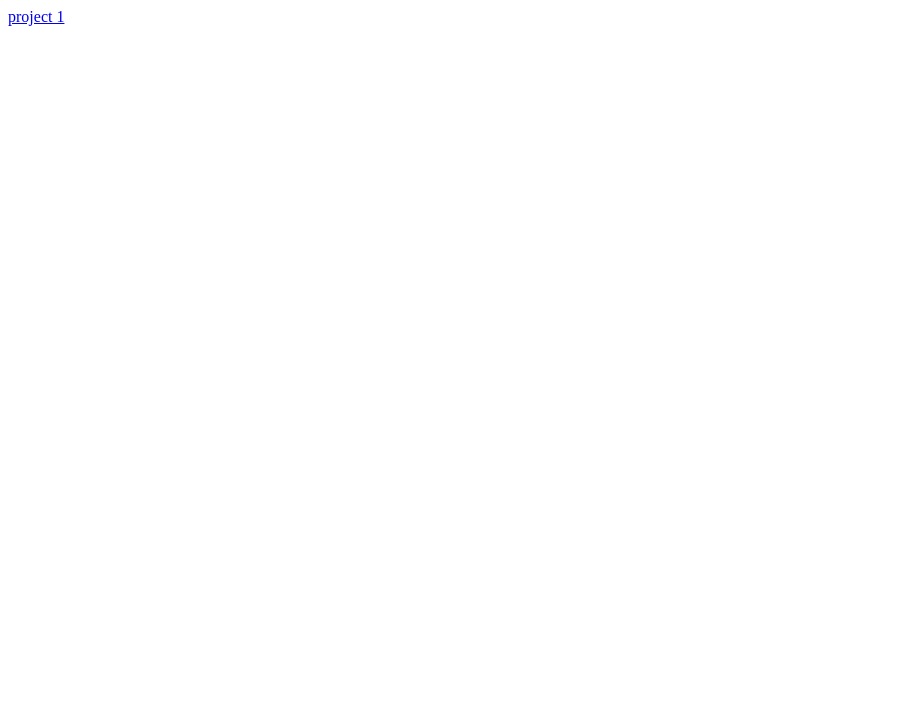
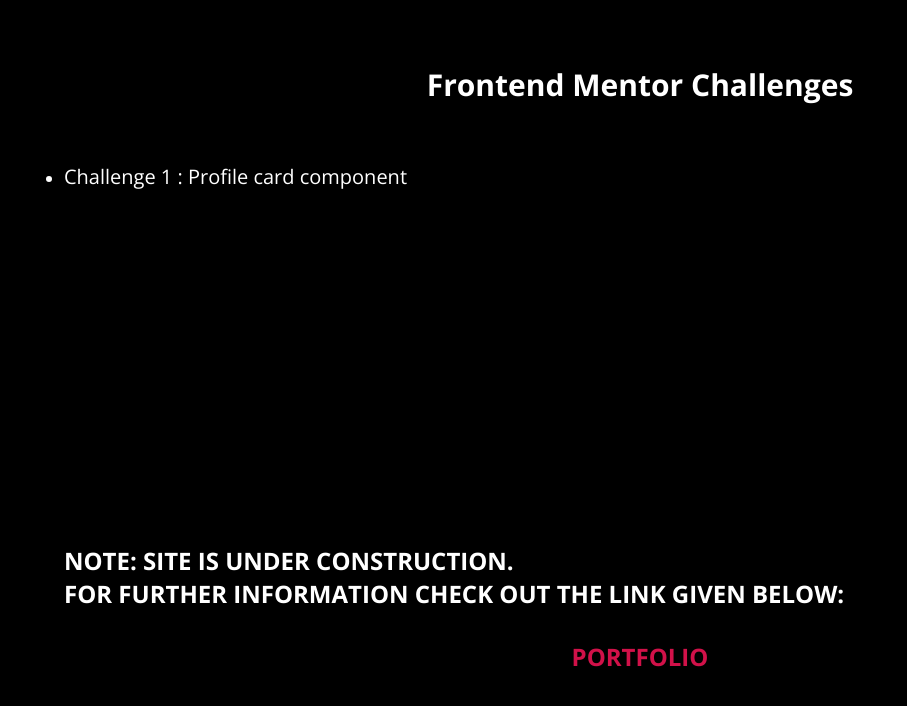
Before and after one commit to himanrawat/himanrawat.github.io, a plain HTML site: page index.html in a window 1280 px wide. Shown: the whole page, without its empty margins (0-907 px from the left). Drawn offline with nearby package versions, Linux system fonts and the light colour scheme.

Commit message:
created index page to navigate through challenges

```diff
--- a/index.html
+++ b/index.html
@@ -4,11 +4,28 @@
     <meta charset="UTF-8">
     <meta http-equiv="X-UA-Compatible" content="IE=edge">
     <meta name="viewport" content="width=device-width, initial-scale=1.0">
+    <link rel="stylesheet" href="style.css">
     <title>Document</title>
 </head>
 <body>
-    <a href="profile-card/index.html">
-    project 1
-    </a>
+    <section class="content">
+        <h1>Frontend Mentor Challenges</h1>
+        <ul>
+            <li>
+                <a href="profile-card/index.html">
+                    Challenge 1 : Profile card component
+                </a>
+            </li>
+        </ul>
+    </section>
+    <footer>
+        <h2>
+            NOTE: SITE IS UNDER CONSTRUCTION.<br>
+            FOR FURTHER INFORMATION CHECK OUT THE LINK GIVEN BELOW:
+        </h2>
+        <h2 class="link">
+            <a href="https://himanshurawat.tech"> Portfolio </a>
+        </h2>
+    </footer>
 </body>
 </html>
--- /dev/null
+++ b/style.css
@@ -0,0 +1,53 @@
+@import url("https://fonts.googleapis.com/css2?family=Open+Sans:wght@400;700&display=swap");
+
+* {
+  margin: 0;
+  padding: 0;
+  box-sizing: border-box;
+  font-family: "Open Sans", sans-serif;
+}
+
+body {
+  color: white;
+  background-color: black;
+  padding: 5%;
+}
+
+.content {
+  height: 60vh;
+}
+
+.content h1 {
+  text-align: center;
+  font-size: 30px;
+}
+
+.content ul {
+  margin-top: 5%;
+}
+
+.content ul li a {
+  text-decoration: none;
+  color: white;
+  font-size: 20px;
+}
+
+.content ul li a:hover {
+  text-decoration: underline;
+}
+
+.link {
+  margin-top: 30px;
+  text-align: center;
+}
+
+.link a {
+  margin-top: 30px;
+  text-decoration: none;
+  color: #d11149;
+  text-transform: uppercase;
+}
+
+.link a:hover {
+  text-decoration: underline;
+}
```
